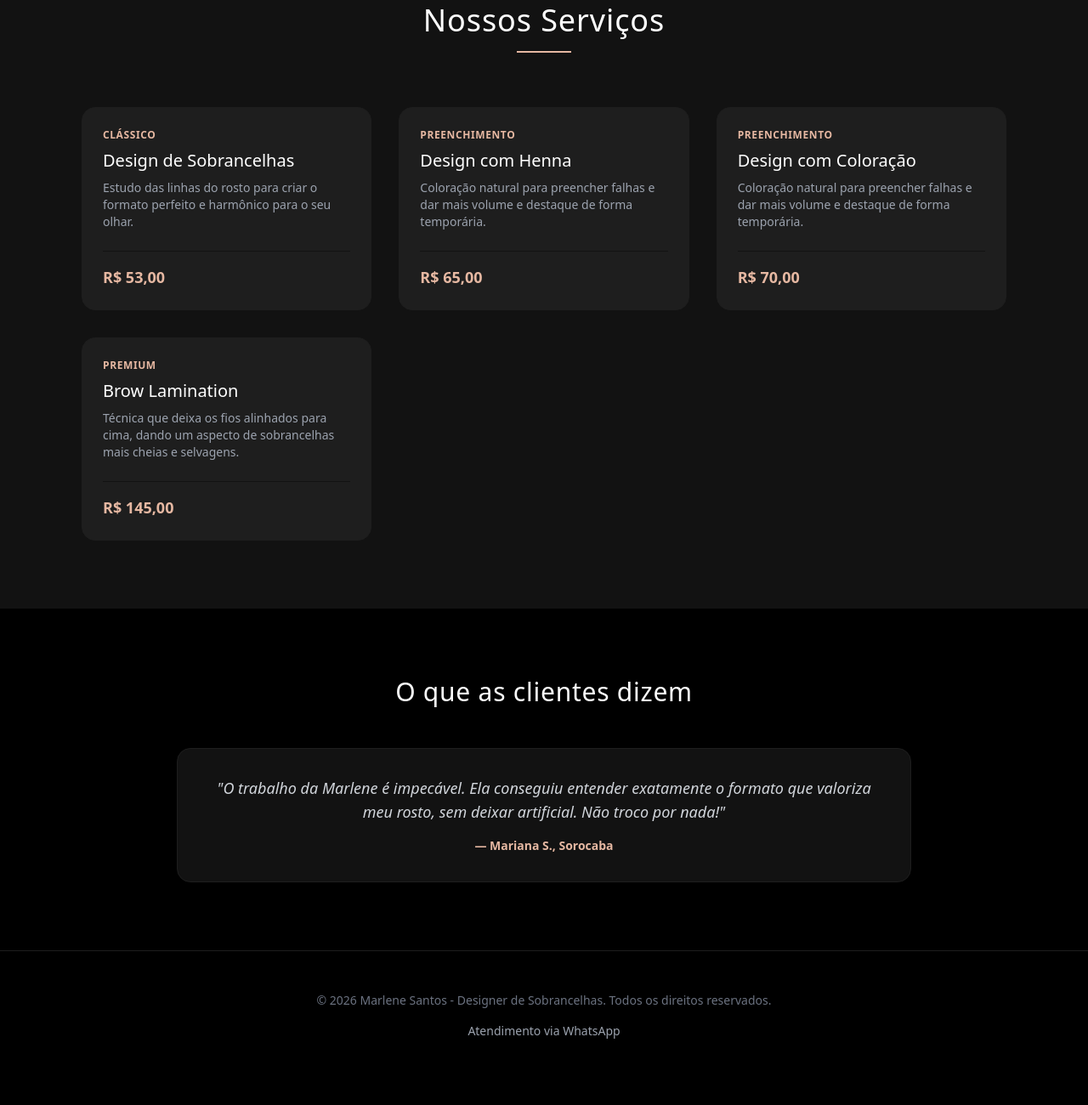
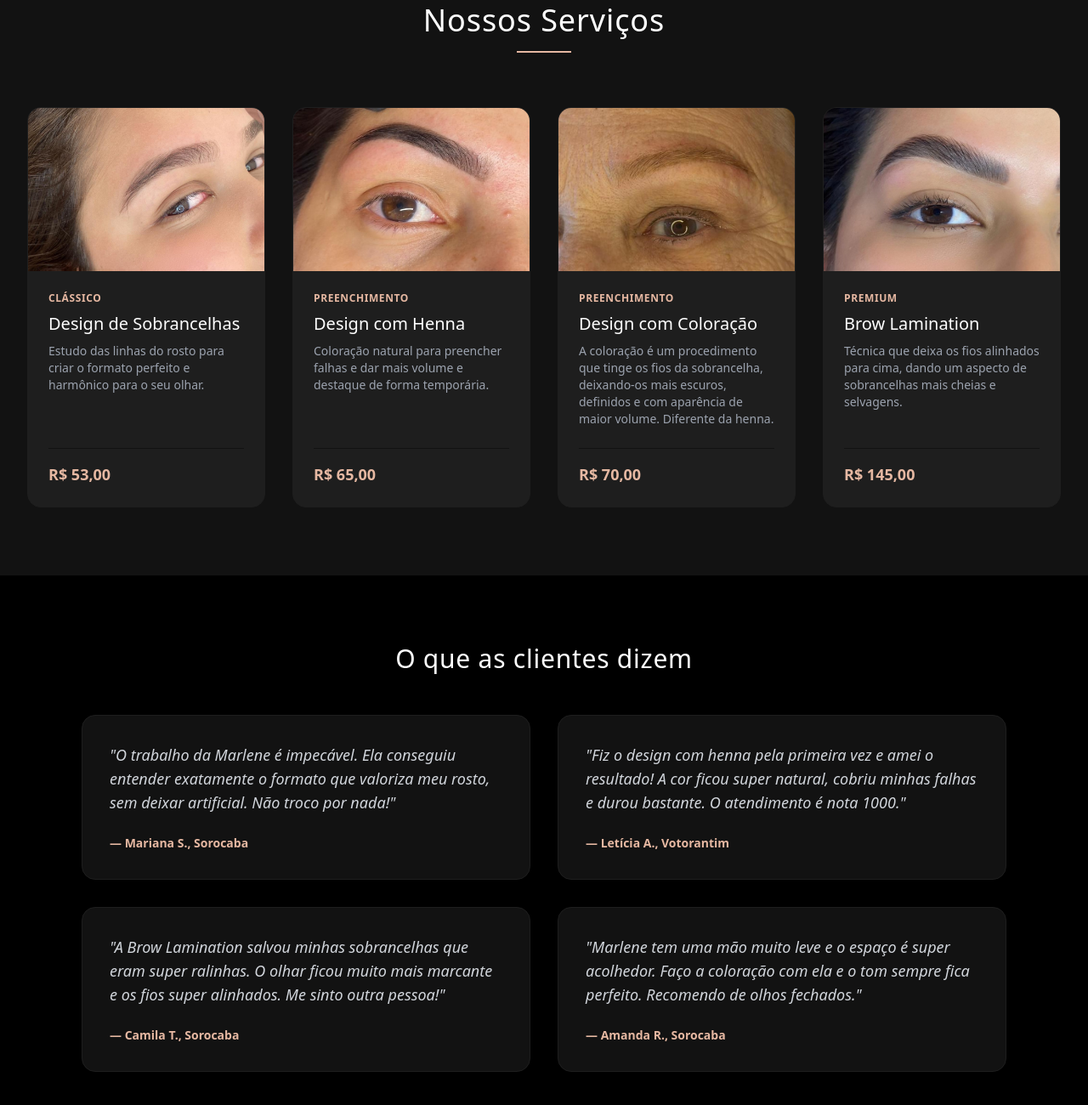
Before and after one commit to vinnisntos/MarleneSantos, a plain HTML site: page index.html in a window 1280 px wide. Shown: the part 940-2240 px from the top of the page at 85% size. Before the commit the page ends 2211 px from the top, so only its background shows below. Drawn offline with nearby package versions, Linux system fonts and the light colour scheme.

Commit message:
add new images and update service section in index.html

```diff
--- a/index.html
+++ b/index.html
@@ -39,7 +39,7 @@
                         <a href="#inicio" class="text-gold-500 hover:text-white transition">Início</a>
                         <a href="#servicos" class="text-gray-400 hover:text-gold-500 transition">Serviços</a>
                         <a href="#depoimentos" class="text-gray-400 hover:text-gold-500 transition">Depoimentos</a>
-                        <a href="https://wa.me/5515988188432" target="_blank" class="bg-gold-500 text-dark-900 px-4 py-2 rounded-full font-semibold hover:bg-gold-600 transition">Agendar Horário</a>
+                        <a href="https://wa.me/5515988188432?text=Oi%20Andressa!%20Vim%20pelo%20catálogo%20da%20Marlene,%20e%20gostaria%20de%20agendar%20um%20horário%20com%20ela!" target="_blank" class="bg-gold-500 text-dark-900 px-4 py-2 rounded-full font-semibold hover:bg-gold-600 transition">Agendar Horário</a>
                     </div>
                 </div>
             </div>
@@ -56,7 +56,7 @@
                 Realce a sua beleza natural
             </h1>
             <p class="text-gray-400 text-lg md:text-xl max-w-2xl mx-auto mb-10 leading-relaxed">
-                Design personalizado, micropigmentação e cuidados exclusivos para suas sobrancelhas brilharem.
+                Design personalizado e cuidados exclusivos para suas sobrancelhas brilharem.
             </p>
             <a href="#servicos" class="inline-block border-2 border-gold-500 text-gold-500 px-8 py-3 rounded-full font-medium hover:bg-gold-500 hover:text-dark-900 transition duration-300">
                 Ver Catálogo de Serviços
@@ -65,69 +65,106 @@
     </section>
 
     <section id="servicos" class="py-20 bg-dark-800">
-        <div class="max-w-6xl mx-auto px-4 sm:px-6 lg:px-8">
+        <div class="max-w-7xl mx-auto px-4 sm:px-6 lg:px-8">
             <div class="text-center mb-16">
                 <h2 class="text-3xl md:text-4xl font-light text-white tracking-wide">Nossos Serviços</h2>
                 <div class="h-0.5 w-16 bg-gold-500 mx-auto mt-4"></div>
             </div>
 
-            <div class="grid grid-cols-1 md:grid-cols-3 gap-8">
-                <div class="bg-dark-700 rounded-2xl overflow-hidden border border-dark-700 hover:border-gold-500/30 transition duration-300 flex flex-col justify-between p-6">
+            <div class="grid grid-cols-1 md:grid-cols-2 lg:grid-cols-4 gap-8">
+
+                <div class="bg-dark-700 rounded-2xl overflow-hidden border border-dark-700 hover:border-gold-500/30 transition duration-300 flex flex-col">
+                    <img src="foto-design.jpeg" alt="Design de Sobrancelhas" class="w-full h-48 object-cover">
+                    <div class="p-6 flex flex-col flex-grow justify-between">
                         <div>
                             <span class="text-xs font-semibold uppercase tracking-wider text-gold-500 block mb-2">Clássico</span>
                             <h3 class="text-xl font-medium text-white mb-2">Design de Sobrancelhas</h3>
                             <p class="text-gray-400 text-sm mb-6">Estudo das linhas do rosto para criar o formato perfeito e harmônico para o seu olhar.</p>
                         </div>
-                    <div class="flex items-center justify-between pt-4 border-t border-dark-800">
+                        <div class="flex items-center justify-between pt-4 border-t border-dark-800 mt-auto">
                             <span class="text-gold-500 font-semibold text-lg">R$ 53,00</span>
                         </div>
                     </div>
+                </div>
 
-                <div class="bg-dark-700 rounded-2xl overflow-hidden border border-dark-700 hover:border-gold-500/30 transition duration-300 flex flex-col justify-between p-6">
+                <div class="bg-dark-700 rounded-2xl overflow-hidden border border-dark-700 hover:border-gold-500/30 transition duration-300 flex flex-col">
+                    <img src="foto-henna.jpeg" alt="Design com Henna" class="w-full h-48 object-cover">
+                    <div class="p-6 flex flex-col flex-grow justify-between">
                         <div>
                             <span class="text-xs font-semibold uppercase tracking-wider text-gold-500 block mb-2">Preenchimento</span>
                             <h3 class="text-xl font-medium text-white mb-2">Design com Henna</h3>
                             <p class="text-gray-400 text-sm mb-6">Coloração natural para preencher falhas e dar mais volume e destaque de forma temporária.</p>
                         </div>
-                    <div class="flex items-center justify-between pt-4 border-t border-dark-800">
+                        <div class="flex items-center justify-between pt-4 border-t border-dark-800 mt-auto">
                             <span class="text-gold-500 font-semibold text-lg">R$ 65,00</span>
                         </div>
                     </div>
+                </div>
 
-
-                <div class="bg-dark-700 rounded-2xl overflow-hidden border border-dark-700 hover:border-gold-500/30 transition duration-300 flex flex-col justify-between p-6">
+                <div class="bg-dark-700 rounded-2xl overflow-hidden border border-dark-700 hover:border-gold-500/30 transition duration-300 flex flex-col">
+                    <img src="foto-coloracao.png" alt="Design com Coloração" class="w-full h-48 object-cover">
+                    <div class="p-6 flex flex-col flex-grow justify-between">
                         <div>
                             <span class="text-xs font-semibold uppercase tracking-wider text-gold-500 block mb-2">Preenchimento</span>
                             <h3 class="text-xl font-medium text-white mb-2">Design com Coloração</h3>
-                        <p class="text-gray-400 text-sm mb-6">Coloração natural para preencher falhas e dar mais volume e destaque de forma temporária.</p>
+                            <p class="text-gray-400 text-sm mb-6">A coloração é um procedimento que tinge os fios da sobrancelha, deixando-os mais escuros, definidos e com aparência de maior volume. Diferente da henna.</p>
                         </div>
-                    <div class="flex items-center justify-between pt-4 border-t border-dark-800">
+                        <div class="flex items-center justify-between pt-4 border-t border-dark-800 mt-auto">
                             <span class="text-gold-500 font-semibold text-lg">R$ 70,00</span>
                         </div>
                     </div>
+                </div>
 
-
-
-                <div class="bg-dark-700 rounded-2xl overflow-hidden border border-dark-700 hover:border-gold-500/30 transition duration-300 flex flex-col justify-between p-6">
+                <div class="bg-dark-700 rounded-2xl overflow-hidden border border-dark-700 hover:border-gold-500/30 transition duration-300 flex flex-col">
+                    <img src="foto-brow.jpeg" alt="Brow Lamination" class="w-full h-48 object-cover">
+                    <div class="p-6 flex flex-col flex-grow justify-between">
                         <div>
                             <span class="text-xs font-semibold uppercase tracking-wider text-gold-500 block mb-2">Premium</span>
                             <h3 class="text-xl font-medium text-white mb-2">Brow Lamination</h3>
                             <p class="text-gray-400 text-sm mb-6">Técnica que deixa os fios alinhados para cima, dando um aspecto de sobrancelhas mais cheias e selvagens.</p>
                         </div>
-                    <div class="flex items-center justify-between pt-4 border-t border-dark-800">
+                        <div class="flex items-center justify-between pt-4 border-t border-dark-800 mt-auto">
                             <span class="text-gold-500 font-semibold text-lg">R$ 145,00</span>
                         </div>
                     </div>
                 </div>
+
+            </div>
         </div>
     </section>
 
+    <!-- SEÇÃO DE DEPOIMENTOS REFATORADA -->
     <section id="depoimentos" class="py-20 bg-dark-900">
-        <div class="max-w-4xl mx-auto px-4 text-center">
+        <div class="max-w-6xl mx-auto px-4 sm:px-6 lg:px-8 text-center">
             <h2 class="text-3xl font-light text-white tracking-wide mb-12">O que as clientes dizem</h2>
-            <div class="bg-dark-800 p-8 rounded-2xl border border-dark-700 italic text-gray-300 relative">
+
+            <!-- Grid para organizar os cards -->
+            <div class="grid grid-cols-1 md:grid-cols-2 gap-8 text-left">
+
+                <!-- Depoimento 1 -->
+                <div class="bg-dark-800 p-8 rounded-2xl border border-dark-700 italic text-gray-300 relative flex flex-col justify-between">
                     <p class="text-lg">"O trabalho da Marlene é impecável. Ela conseguiu entender exatamente o formato que valoriza meu rosto, sem deixar artificial. Não troco por nada!"</p>
-                <span class="block mt-4 text-sm font-semibold text-gold-500 not-italic">— Mariana S., Sorocaba</span>
+                    <span class="block mt-6 text-sm font-semibold text-gold-500 not-italic">— Mariana S., Sorocaba</span>
+                </div>
+
+                <!-- Depoimento 2 -->
+                <div class="bg-dark-800 p-8 rounded-2xl border border-dark-700 italic text-gray-300 relative flex flex-col justify-between">
+                    <p class="text-lg">"Fiz o design com henna pela primeira vez e amei o resultado! A cor ficou super natural, cobriu minhas falhas e durou bastante. O atendimento é nota 1000."</p>
+                    <span class="block mt-6 text-sm font-semibold text-gold-500 not-italic">— Letícia A., Votorantim</span>
+                </div>
+
+                <!-- Depoimento 3 -->
+                <div class="bg-dark-800 p-8 rounded-2xl border border-dark-700 italic text-gray-300 relative flex flex-col justify-between">
+                    <p class="text-lg">"A Brow Lamination salvou minhas sobrancelhas que eram super ralinhas. O olhar ficou muito mais marcante e os fios super alinhados. Me sinto outra pessoa!"</p>
+                    <span class="block mt-6 text-sm font-semibold text-gold-500 not-italic">— Camila T., Sorocaba</span>
+                </div>
+
+                <!-- Depoimento 4 -->
+                <div class="bg-dark-800 p-8 rounded-2xl border border-dark-700 italic text-gray-300 relative flex flex-col justify-between">
+                    <p class="text-lg">"Marlene tem uma mão muito leve e o espaço é super acolhedor. Faço a coloração com ela e o tom sempre fica perfeito. Recomendo de olhos fechados."</p>
+                    <span class="block mt-6 text-sm font-semibold text-gold-500 not-italic">— Amanda R., Sorocaba</span>
+                </div>
+
             </div>
         </div>
     </section>
```
Also changed, not shown: foto-brow.jpeg (added), foto-coloracao.png (added), foto-design.jpeg (added), foto-henna.jpeg (added). Lines whose indentation alone changed are shown as unchanged.
